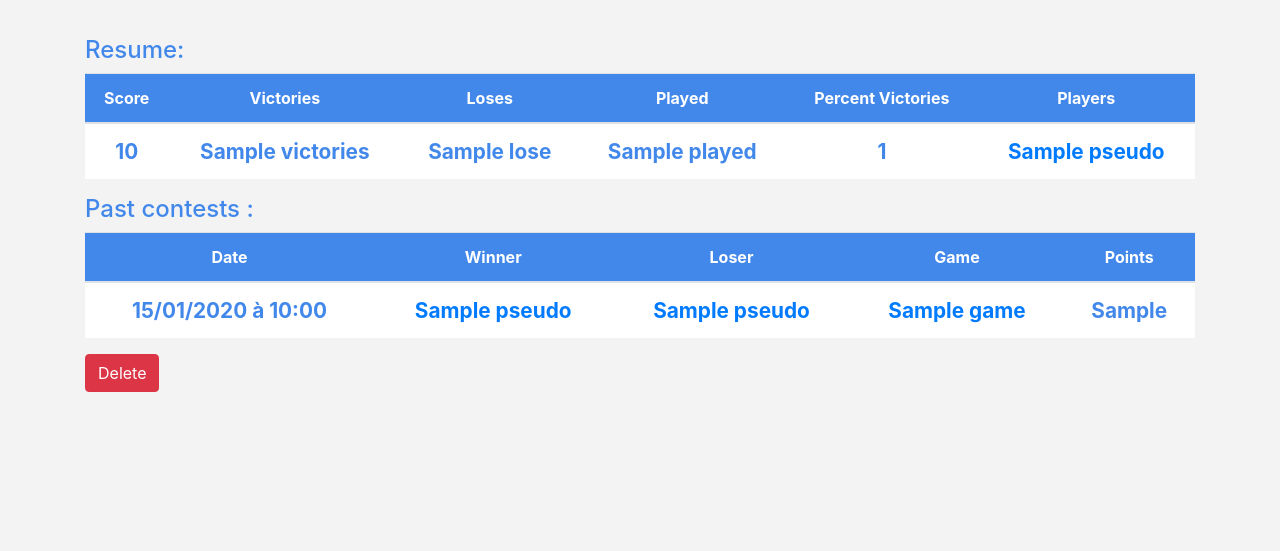
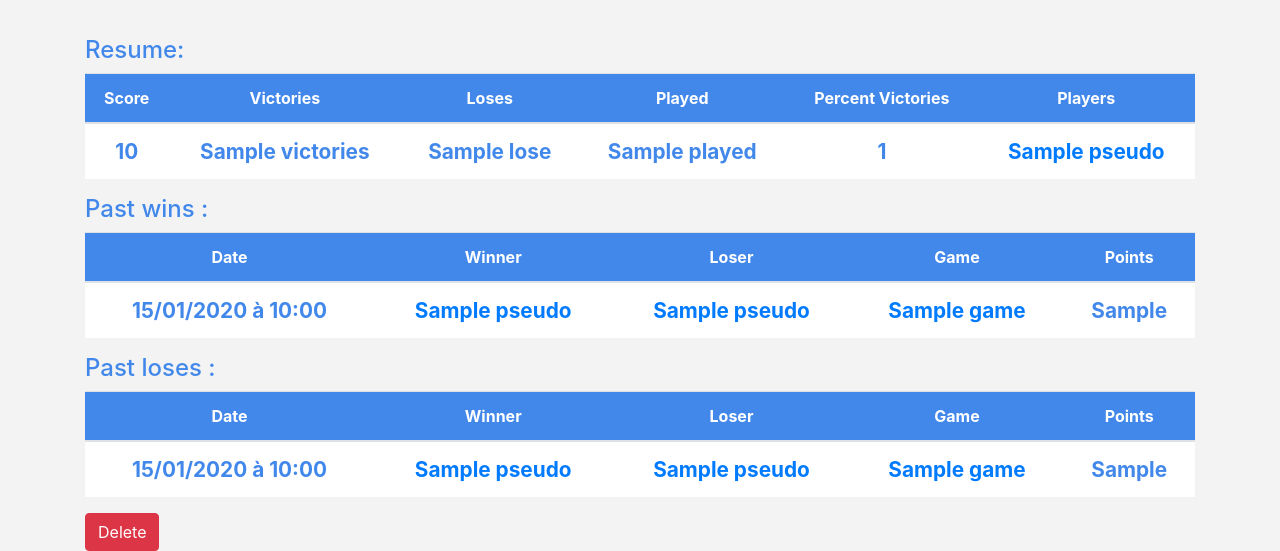
Before and after one commit to tomsihap/kus, a Symfony app: template templates/team/show.html.twig in a window 1280 px wide. Shown: the part 275-826 px from the top of the page. Before the commit the page ends 667 px from the top, so only its background shows below. Run offline with Twig, Linux system fonts and the light colour scheme; the template is opened without the code that fills it: most values are stand-ins (such as "Sample title", 1, 10 or a date in 2020); grey boxes marked "Sample" are stand-in pictures; some libraries are stand-ins or nearby versions.

Commit message:
feat(team): display team contests loses on team show

```diff
--- a/templates/team/show.html.twig
+++ b/templates/team/show.html.twig
@@ -45,7 +45,7 @@
 
 
 
-    <h3 class="resume-title">Past contests :</h3>
+    <h3 class="resume-title">Past wins :</h3>
     <table class="table">
         <thead>
             <tr>
@@ -72,6 +72,37 @@
             {% endfor %}
             {% endfor %}
     </table>
+
+    <h3 class="resume-title">Past loses :</h3>
+    <table class="table">
+        <thead>
+            <tr>
+                <th>Date</th>
+                <th>Winner</th>
+                <th>Loser</th>
+                <th>Game</th>
+                <th>Points</th>
+
+
+            </tr>
+        </thead>
+        {% for player in team.players %}
+        {% for contest in player.contestslose %}
+        <tr>
+            <td class="tournament-show">{{ contest.createdAt | date('d/m/Y à H:i') }}</td>
+            <td class="tournament-show"><a
+                    href="{{ path('player_show',   {'id': contest.player.id}) }}">{{ contest.player.pseudo}}</a></td>
+            <td class="tournament-show"><a
+                    href="{{ path('player_show',   {'id': contest.loser.id}) }}">{{ contest.loser.pseudo }}</a></td>
+            <td class="tournament-show"><a
+                    href="{{ path('game_show',   {'id': contest.game.id}) }}">{{ contest.game.name }}</a>
+            </td>
+            <td class="tournament-show">{{ contest.game.victoryValue }}</td>
+
+            {% endfor %}
+            {% endfor %}
+    </table>
+
     {{ include('team/_delete_form.html.twig') }}
 </div>
 
```
